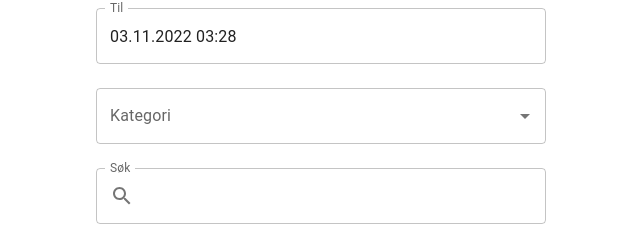
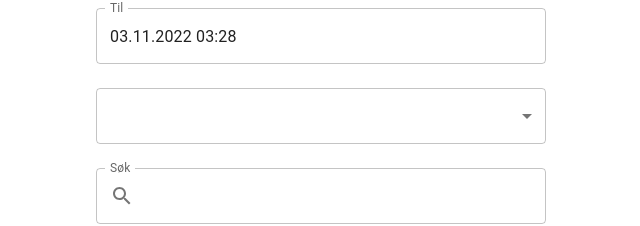
Before and after one commit to fishyFrogFace/mobile-calendar-list, a React (Create React App) app: page / in a window 1280 px wide. Shown: the part 160-386 px from the top of the page, without its empty margins (319-959 px from the left). Built offline with nearby package versions, Linux system fonts and the light colour scheme.

Commit message:
Possible to choose more than one category

```diff
--- a/src/Search.tsx
+++ b/src/Search.tsx
@@ -7,7 +7,6 @@ import { MobileDateTimePicker } from "@mui/x-date-pickers/MobileDateTimePicker";
 import Stack from "@mui/material/Stack";
 import Typography from "@mui/material/Typography";
 import { useEffect, useState } from "react";
-import Autocomplete from "@mui/material/Autocomplete";
 import List from "@mui/material/List";
 import ListItemButton from "@mui/material/ListItemButton";
 import ListItemText from "@mui/material/ListItemText";
@@ -18,6 +17,35 @@ import Divider from "@mui/material/Divider";
 import { entries } from "./data";
 import SearchIcon from "@mui/icons-material/Search";
 import InputAdornment from "@mui/material/InputAdornment";
+import Chip from "@mui/material/Chip";
+import {
+  Box,
+  MenuItem,
+  Select,
+  SelectChangeEvent,
+  Theme,
+  useTheme,
+} from "@mui/material";
+
+const ITEM_HEIGHT = 48;
+const ITEM_PADDING_TOP = 8;
+const MenuProps = {
+  PaperProps: {
+    style: {
+      maxHeight: ITEM_HEIGHT * 4.5 + ITEM_PADDING_TOP,
+      width: 250,
+    },
+  },
+};
+
+function getStyles(name: string, personName: readonly string[], theme: Theme) {
+  return {
+    fontWeight:
+      personName.indexOf(name) === -1
+        ? theme.typography.fontWeightRegular
+        : theme.typography.fontWeightMedium,
+  };
+}
 
 interface Entry {
   tittel: string;
@@ -42,11 +70,13 @@ const categories = [
 ];
 
 export default function Search() {
+  const theme = useTheme();
+
   const [fromValue, setFromValue] = useState<Dayjs | null>(dayjs());
 
   const [toValue, setToValue] = useState<Dayjs | null>(dayjs());
 
-  const [category, setCategory] = useState<string | null>(null);
+  const [chosenCategories, setChosenCategories] = useState<string[]>([]);
 
   const [searchValue, setSearchValue] = useState<string>("");
 
@@ -59,6 +89,10 @@ export default function Search() {
   console.log("entryList.length:", entryList.length);
 
   useEffect(() => {
+    const isCorrectCategory = (entry: Entry) => {
+      return chosenCategories.length === 0;
+    };
+
     const datetimeInRange = (entry: Entry) =>
       (fromValue &&
         toValue &&
@@ -86,12 +120,14 @@ export default function Search() {
       );
     };
 
+    console.log(chosenCategories);
+
     setEntryList(
       entries.filter(
         (entry) => datetimeInRange(entry) && containsSearchValues(entry)
       )
     );
-  }, [fromValue, toValue, category, searchValue]);
+  }, [fromValue, toValue, chosenCategories, searchValue]);
 
   const handleClick = (ansvarlig: string) => {
     setOpen({ ...open, [ansvarlig]: !open[ansvarlig] });
@@ -119,18 +155,38 @@ export default function Search() {
           }}
           renderInput={(params) => <TextField {...params} />}
         />
-        <Autocomplete
-          options={categories}
-          id="open-on-focus"
-          openOnFocus
-          value={category}
-          onChange={(event: any, newValue: string | null) => {
-            setCategory(newValue);
+        <Select
+          multiple
+          value={chosenCategories}
+          onChange={(event: SelectChangeEvent<typeof chosenCategories>) => {
+            const {
+              target: { value },
+            } = event;
+            console.log(typeof value);
+            setChosenCategories(
+              // On autofill we get a stringified value.
+              typeof value === "string" ? value.split(",") : value
+            );
           }}
-          renderInput={(params) => (
-            <TextField {...params} label="Kategori" variant="outlined" />
+          renderValue={(selected) => (
+            <Box sx={{ display: "flex", flexWrap: "wrap", gap: 0.5 }}>
+              {selected.map((value) => (
+                <Chip key={value} label={value} />
+              ))}
+            </Box>
           )}
-        />
+          MenuProps={MenuProps}
+        >
+          {categories.map((category) => (
+            <MenuItem
+              key={category}
+              value={category}
+              style={getStyles(category, chosenCategories, theme)}
+            >
+              {category}
+            </MenuItem>
+          ))}
+        </Select>
         <TextField
           label="Søk"
           variant="outlined"
```
